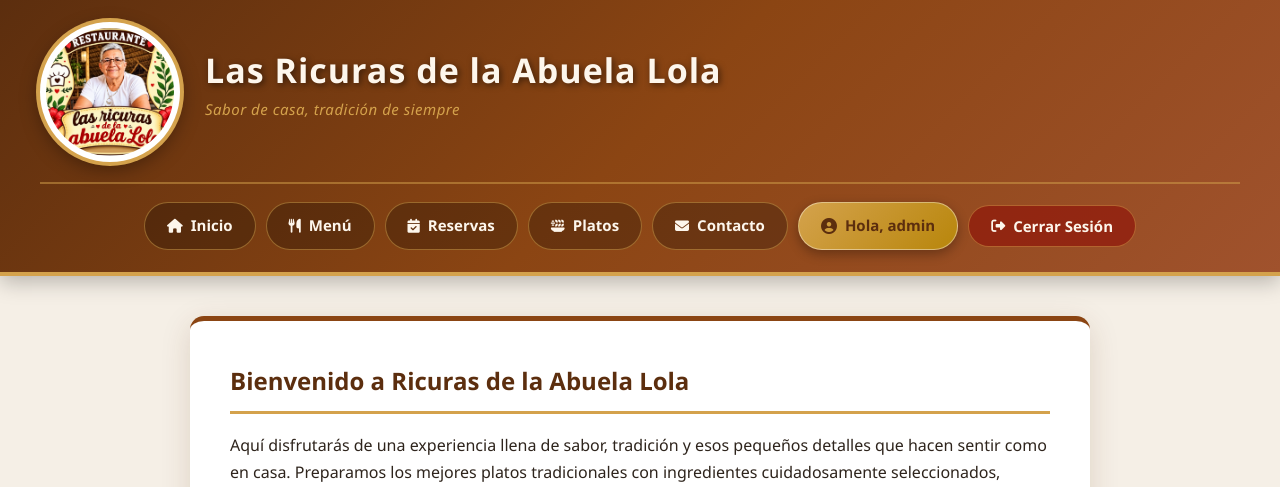
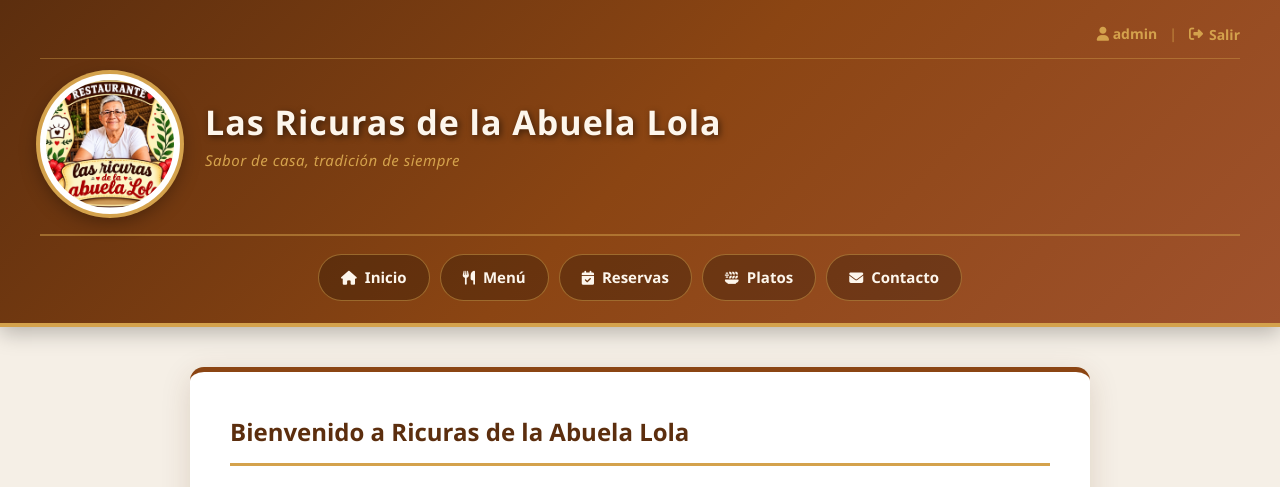
Before and after one commit to dannacharitsanchez56-crypto/Ricuras_de_la_abuela_Lola, a Django app: page /inicio/ in a window 1280 px wide. Shown: the top 487 px of the page. Run offline with Django 5.2, Linux system fonts and the light colour scheme; a user stored in the database is signed in.

Commit message:
Guardo mi trabajo actual

```diff
--- a/las_ricuras/templates/base.html
+++ b/las_ricuras/templates/base.html
@@ -33,6 +33,50 @@
             border-bottom: 4px solid #d4a24c;
         }
 
+        /* ===== BARRA SUPERIOR (Solo Sesión de usuario a la derecha) ===== */
+        .barra-superior {
+            display: flex;
+            justify-content: flex-end; /* Alinea todo a la derecha */
+            align-items: center;
+            max-width: 1200px;
+            margin: 0 auto 15px;
+            padding-bottom: 12px;
+            border-bottom: 1px solid rgba(212, 162, 76, 0.4);
+        }
+
+        .sesion-usuario {
+            display: flex;
+            align-items: center;
+            gap: 12px;
+            color: #d4a24c;
+            font-size: 14px;
+            font-weight: 600;
+        }
+
+        .sesion-usuario .separador {
+            color: rgba(212, 162, 76, 0.5);
+        }
+
+        .btn-salir-top {
+            background: transparent;
+            border: none;
+            color: #d4a24c;
+            font-family: inherit;
+            font-size: 14px;
+            font-weight: 600;
+            cursor: pointer;
+            display: inline-flex;
+            align-items: center;
+            gap: 6px;
+            text-decoration: none;
+            transition: color 0.3s;
+        }
+
+        .btn-salir-top:hover {
+            color: #fdf6ec;
+        }
+
+        /* ===== SECCIÓN DE MARCA Y LOGO ===== */
         .header-top {
             display: flex;
             align-items: center;
@@ -70,7 +114,7 @@
             letter-spacing: 0.5px;
         }
 
-        /* ===== NAVEGACIÓN (CENTRADA) ===== */
+        /* ===== NAVEGACIÓN ===== */
         nav {
             display: flex;
             flex-wrap: wrap;
@@ -83,7 +127,6 @@
             border-top: 2px solid rgba(212, 162, 76, 0.5);
         }
 
-        /* Botones del menú (a y button) */
         nav a, nav button {
             color: #fdf6ec;
             text-decoration: none;
@@ -110,37 +153,6 @@
 
         nav a i, nav button i {
             font-size: 14px;
-        }
-
-        /* ===== Saludo del usuario (destacado en dorado) ===== */
-        .saludo-usuario {
-            display: inline-flex;
-            align-items: center;
-            gap: 8px;
-            color: #5c2e0e;
-            font-weight: 700;
-            font-size: 15px;
-            padding: 10px 22px;
-            border-radius: 25px;
-            background: linear-gradient(135deg, #d4a24c, #b8860b);
-            border: 1px solid rgba(255, 255, 255, 0.4);
-            box-shadow: 0 4px 12px rgba(0, 0, 0, 0.3);
-        }
-
-        .saludo-usuario i {
-            font-size: 16px;
-            color: #5c2e0e;
-        }
-
-        /* ===== Botón Cerrar Sesión (destacado en rojo) ===== */
-        .btn-logout {
-            background: rgba(139, 0, 0, 0.5) !important;
-            border: 1px solid rgba(212, 162, 76, 0.5) !important;
-        }
-
-        .btn-logout:hover {
-            background: #8b0000 !important;
-            color: #fdf6ec !important;
         }
 
         /* ===== CONTENIDO ===== */
@@ -230,6 +242,9 @@
             header {
                 padding: 20px 15px;
             }
+            .barra-superior {
+                justify-content: center; /* Centrado en móviles */
+            }
             main {
                 padding: 25px;
             }
@@ -238,6 +253,29 @@
 </head>
 <body>
     <header>
+        <!-- ===== BARRA SUPERIOR (Solo sesión de usuario) ===== -->
+        <div class="barra-superior">
+            <div class="sesion-usuario">
+                {% if user.is_authenticated %}
+                    <span class="usuario-info">
+                        <i class="fa-solid fa-user"></i> {{ user.username }}
+                    </span>
+                    <span class="separador">|</span>
+                    <form action="{% url 'logout' %}" method="post" style="display:inline; margin:0;">
+                        {% csrf_token %}
+                        <button type="submit" class="btn-salir-top">
+                            <i class="fa-solid fa-right-from-bracket"></i> Salir
+                        </button>
+                    </form>
+                {% else %}
+                    <a href="{% url 'login' %}" class="btn-salir-top">
+                        <i class="fa-solid fa-right-to-bracket"></i> Iniciar sesión
+                    </a>
+                {% endif %}
+            </div>
+        </div>
+
+        <!-- ===== LOGO Y MARCA ===== -->
         <div class="header-top">
             <img src="{% static 'core/img/logo.png' %}" alt="Logo Las Ricuras de la Abuela Lola" class="logo">
             <div class="marca">
@@ -246,7 +284,7 @@
             </div>
         </div>
 
-        <!-- NAVEGACIÓN: TODO CENTRADO -->
+        <!-- ===== NAVEGACIÓN ===== -->
         <nav>
             <a href="{% url 'inicio' %}">
                 <i class="fa-solid fa-house"></i>
@@ -268,30 +306,6 @@
                 <i class="fa-solid fa-envelope"></i>
                 Contacto
             </a>
-
-            {% if user.is_authenticated %}
-                <!-- Saludo + Cerrar Sesión, centrados con los demás -->
-                <span class="saludo-usuario">
-                    <i class="fa-solid fa-circle-user"></i>
-                    Hola, {{ user.username }}
-                </span>
-                <form action="{% url 'logout' %}" method="post" style="display: inline; margin: 0;">
-                    {% csrf_token %}
-                    <button type="submit" class="btn-logout">
-                        <i class="fa-solid fa-right-from-bracket"></i>
-                        Cerrar Sesión
-                    </button>
-                </form>
-            {% else %}
-                <a href="{% url 'login' %}">
-                    <i class="fa-solid fa-right-to-bracket"></i>
-                    Iniciar sesión
-                </a>
-                <a href="{% url 'registro' %}">
-                    <i class="fa-solid fa-user-plus"></i>
-                    Registrarse
-                </a>
-            {% endif %}
         </nav>
     </header>
 
```
Also changed, not shown: db.sqlite3.
